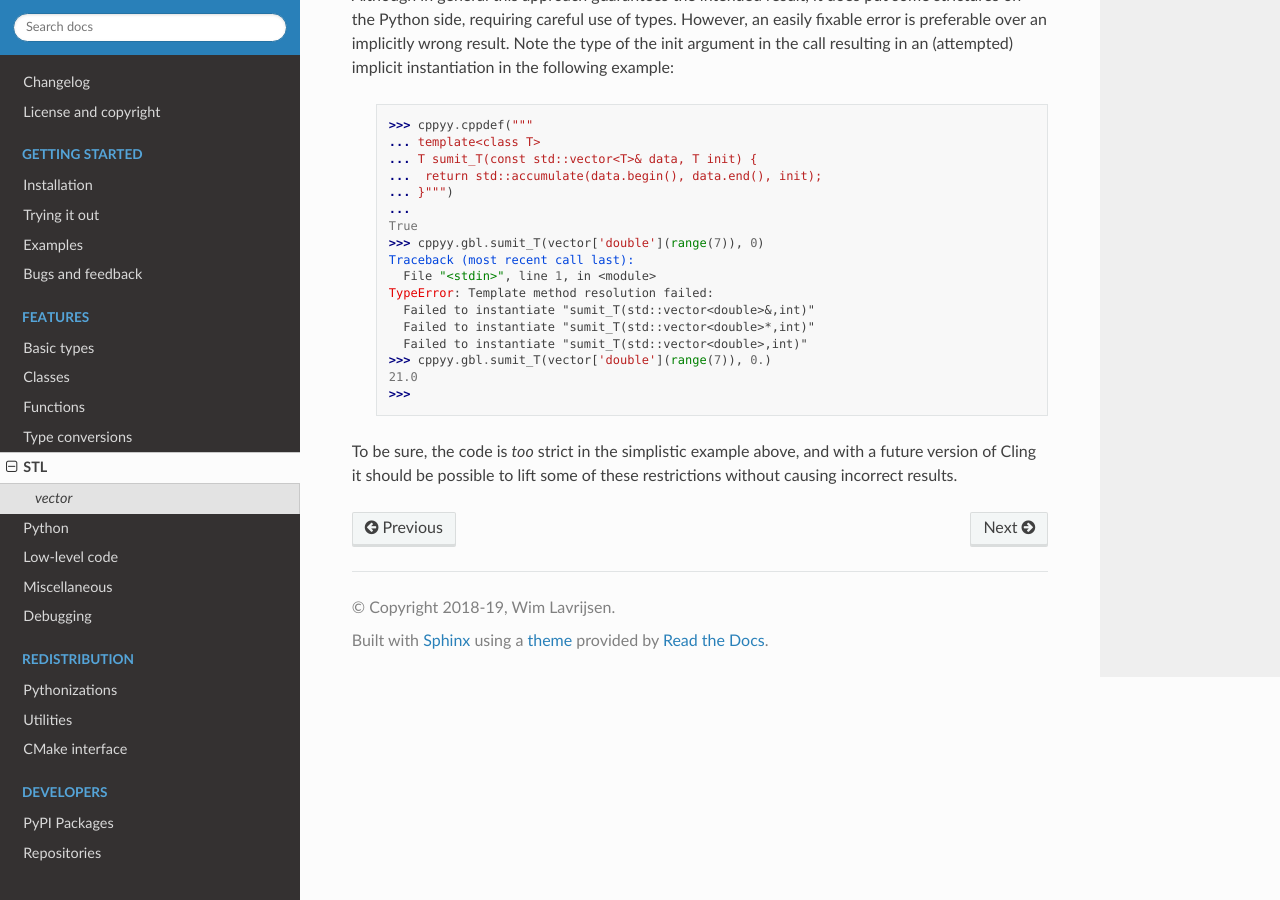
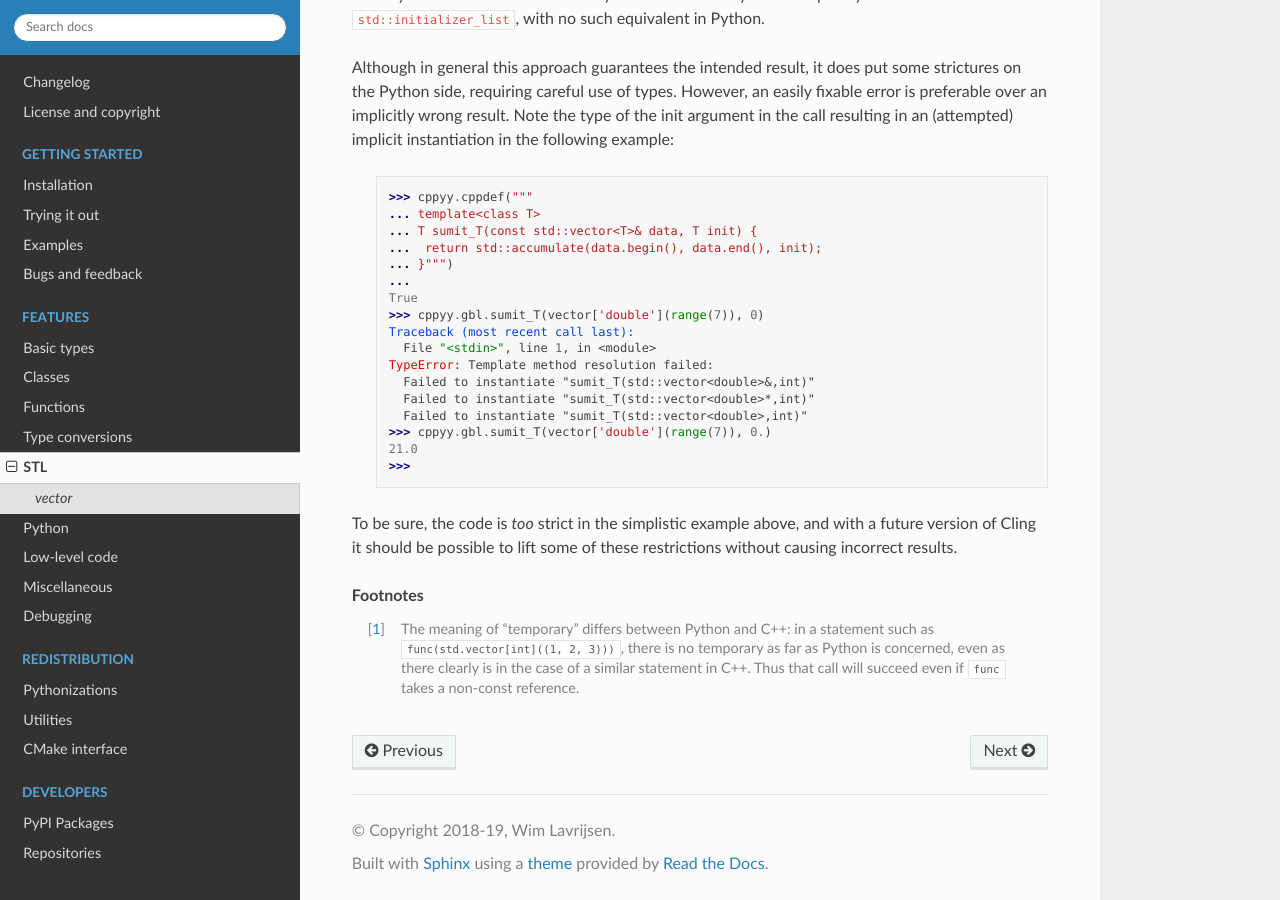
Before and after one commit to wlav/cppyy, a Sphinx documentation site: the page built from doc/source/stl.rst, in a window 1280 px wide and 900 px high, scrolled down 3174 px. Built offline with Sphinx 7.4.7 and the Read the Docs theme 2.0.0, drawn with Linux system fonts in a browser that asks for light colours; some of the changed text lies outside the part shown.

Commit message:
clarify automatic conversions <-> non-const ref

```diff
--- a/doc/source/stl.rst
+++ b/doc/source/stl.rst
@@ -28,7 +28,9 @@
 but does not lose its C++ ``size`` method.
 Passing a Python container through a const reference to a ``std::vector``
 will trigger automatic conversion, but such an attempt through a non-const
-reference will fail.
+reference will fail since a non-temporary C++ object is required [#f1]_ to
+return any updates/changes.
+
 ``std::string`` is almost always converted to Python's ``str`` on function
 returns (the exception is return-by-reference when assigning), but not when
 its direct use is more likely such as in the case of (global) variables or
@@ -205,3 +207,7 @@
 To be sure, the code is `too` strict in the simplistic example above, and
 with a future version of Cling it should be possible to lift some of these
 restrictions without causing incorrect results.
+
+.. rubric:: Footnotes
+
+.. [#f1] The meaning of "temporary" differs between Python and C++: in a statement such as ``func(std.vector[int]((1, 2, 3)))``, there is no temporary as far as Python is concerned, even as there clearly is in the case of a similar statement in C++. Thus that call will succeed even if ``func`` takes a non-const reference.
```
